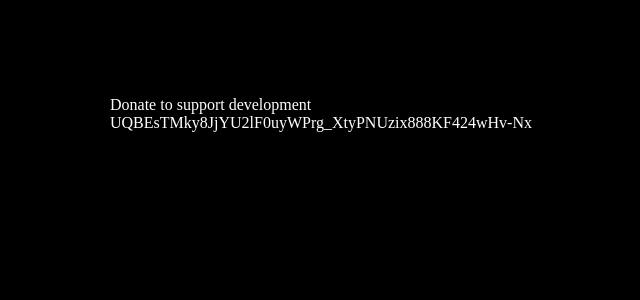
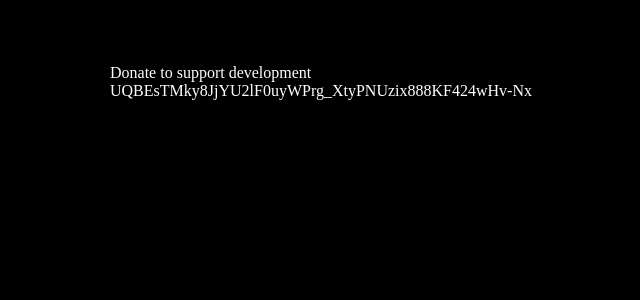
Before and after one commit to Nxrix/nxrix.github.io, a Jekyll site: the page api/gifts_charts.html, which Jekyll copies as it is, in a window 1280 px wide. Shown: the top 300 px of the page, without its empty margins (130-770 px from the left). Built offline with Jekyll 4.4.1, drawn with Linux system fonts in a browser that asks for light colours; some web fonts are replaced.

Commit message:
Update gifts_charts.html

```diff
--- a/api/gifts_charts.html
+++ b/api/gifts_charts.html
@@ -95,12 +95,12 @@ th.desc::after {
 </style>
 
 <body>
-  <div id="grid"></div>
-  <div id="table"></div>
   <div style="width:100%;max-width:800px;margin:0 auto;margin-top:32px;">
     Donate to support development
     <div style="user-select:all;">UQBEsTMky8JjYU2lF0uyWPrg_XtyPNUzix888KF424wHv-Nx</div>
   </div>
+  <div id="grid"></div>
+  <div id="table"></div>
 </body>
 
 <script>
```
